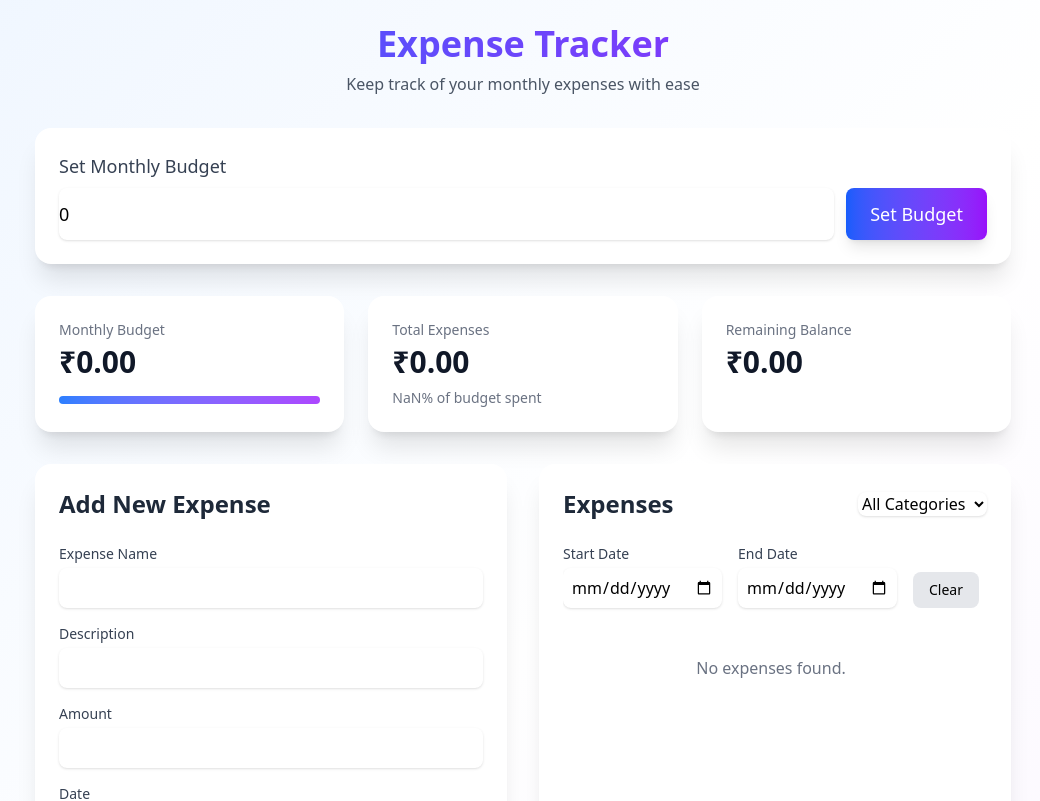
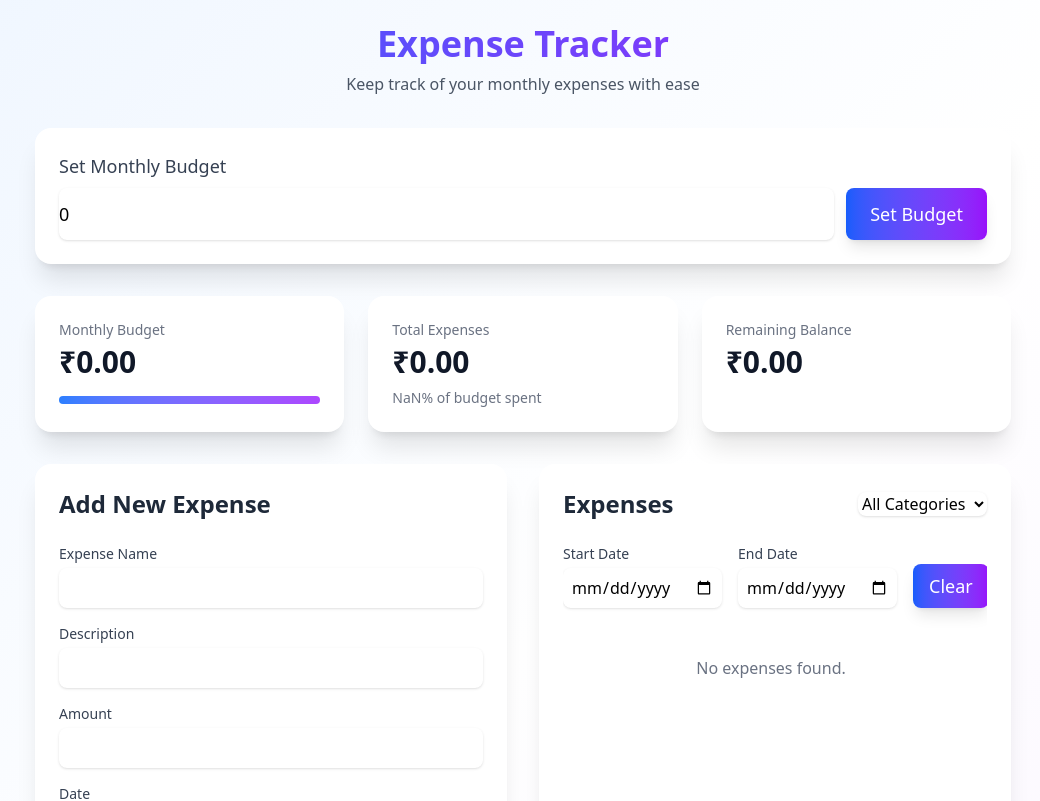
Before and after one commit to tirth2864/expense_tracker, a React (Vite) app: page / in a window 1280 px wide. Shown: the top 801 px of the page, without its empty margins (117-1157 px from the left). Built offline with nearby package versions, Linux system fonts and the light colour scheme.

Commit message:
UI changes

```diff
--- a/src/components/ExpenseList.tsx
+++ b/src/components/ExpenseList.tsx
@@ -58,7 +58,7 @@ export const ExpenseList: React.FC<ExpenseListProps> = ({ expenses, onDelete, fi
         {/* Clear Button */}
         <button
           onClick={clearFilters}
-          className="px-4 py-2 bg-gray-200 rounded-lg hover:bg-gray-300 transition text-sm"
+          className="px-4 py-2 bg-gradient-to-r from-blue-600 to-purple-600 text-white rounded-lg hover:from-blue-700 hover:to-purple-700 focus:outline-none focus:ring-2 focus:ring-blue-500 focus:ring-offset-2 transition-all duration-200 text-lg font-medium shadow-lg hover:shadow-xl"
         >
           Clear
         </button>
```
